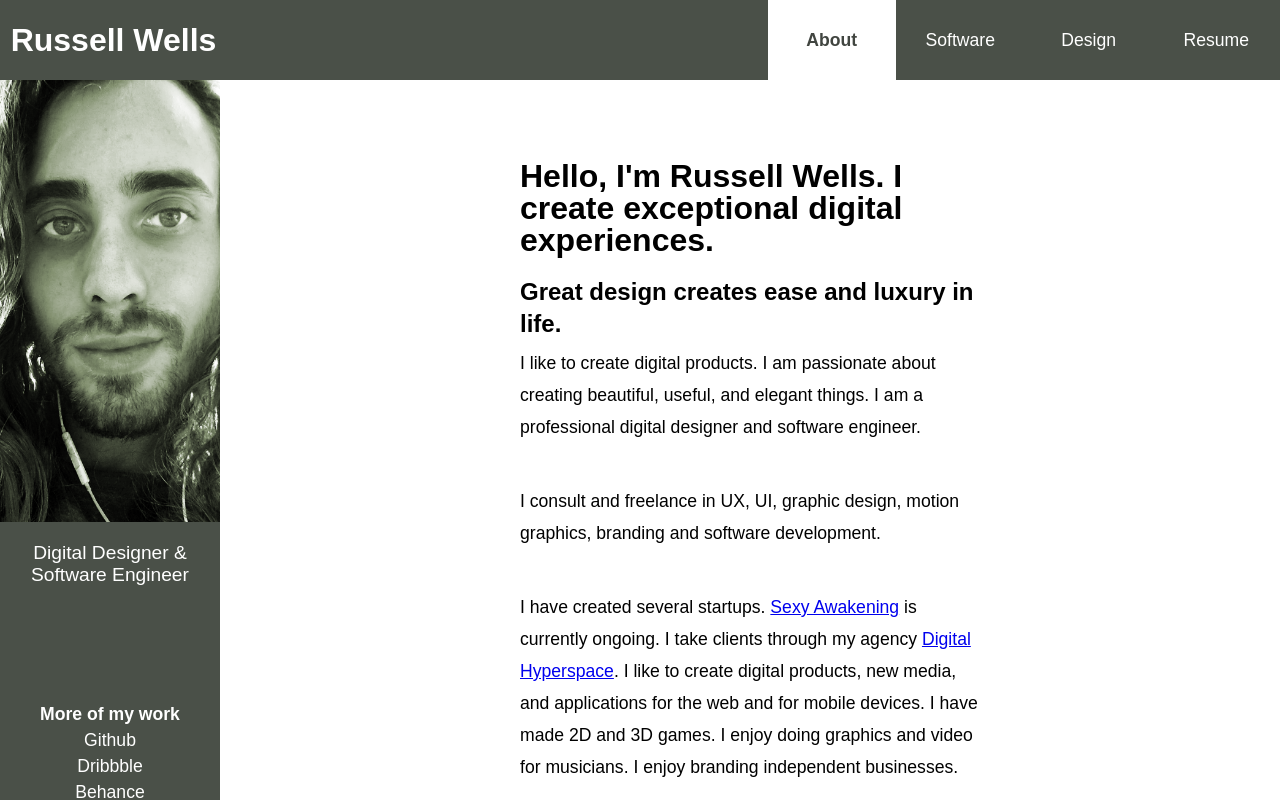
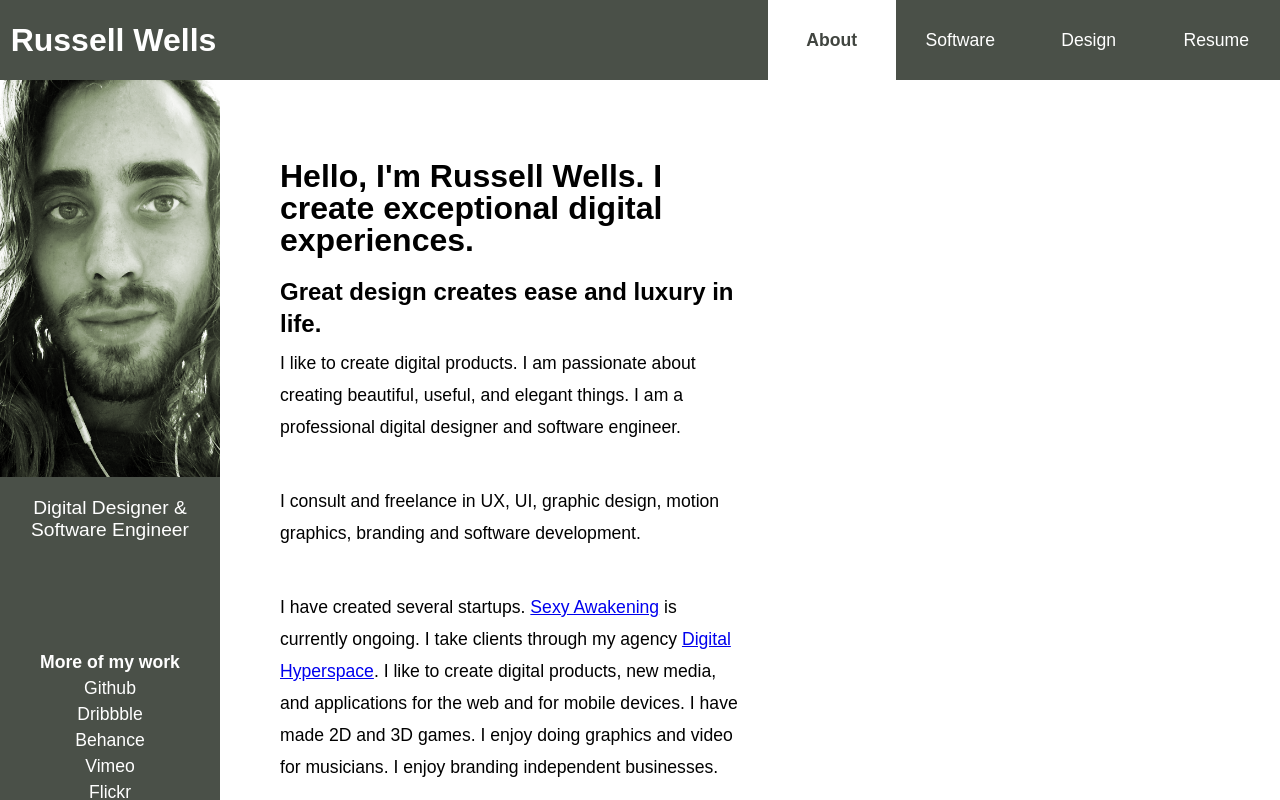
Before and after one commit to russjwells/russellwellsonline, a React (Create React App) app: page / in a window 1280 px wide. Shown: the top 800 px of the page. Built offline with nearby package versions, Linux system fonts and the light colour scheme.

Commit message:
text alignments

```diff
--- a/src/App.css
+++ b/src/App.css
@@ -184,15 +184,15 @@
 }
 .resumeSpacer{
   width: 600px;
-  margin: 50px auto;
+  margin: 50px 40px auto;
 }
 .ProjectList{
   display: flex;
   flex-direction: column;
   width: 100%;
-  padding: 30px 0px;
   overflow: scroll;
   background-color: white;
+  padding-top: 20px;
 }
 .ProjectListItem{
   display: flex;
@@ -238,7 +238,7 @@
   display: flex;
 }
 .AboutSpacer{
-  margin: 60px auto;
+  margin: 60px 40px auto;
   width: 500px;
 }
 @media screen and (max-width:1440px){
--- a/src/Resume.js
+++ b/src/Resume.js
@@ -7,7 +7,7 @@
         <div className="resumeSpacer">
           <h2>Software Engineering</h2>
           <p><a href="https://www.dropbox.com/s/5n251tbs1h0klfa/rw_cv_2019w_1P_v2.pdf?dl=1">download the .pdf</a></p>
-          <h2>Design</h2>
+          <h2>Digital Design</h2>
           <p><a href="https://www.dropbox.com/s/lq0f5tsrdrfsn8i/rw_cv_2019s_ux.pdf?dl=1">download the .pdf</a></p>
           <h2>Hybrid Positions</h2>
           <p><a href="https://www.dropbox.com/s/z09f8mfs4rax4r2/rw_cv_2019s_hybrid.pdf?dl=1">download the .pdf</a></p>
```
